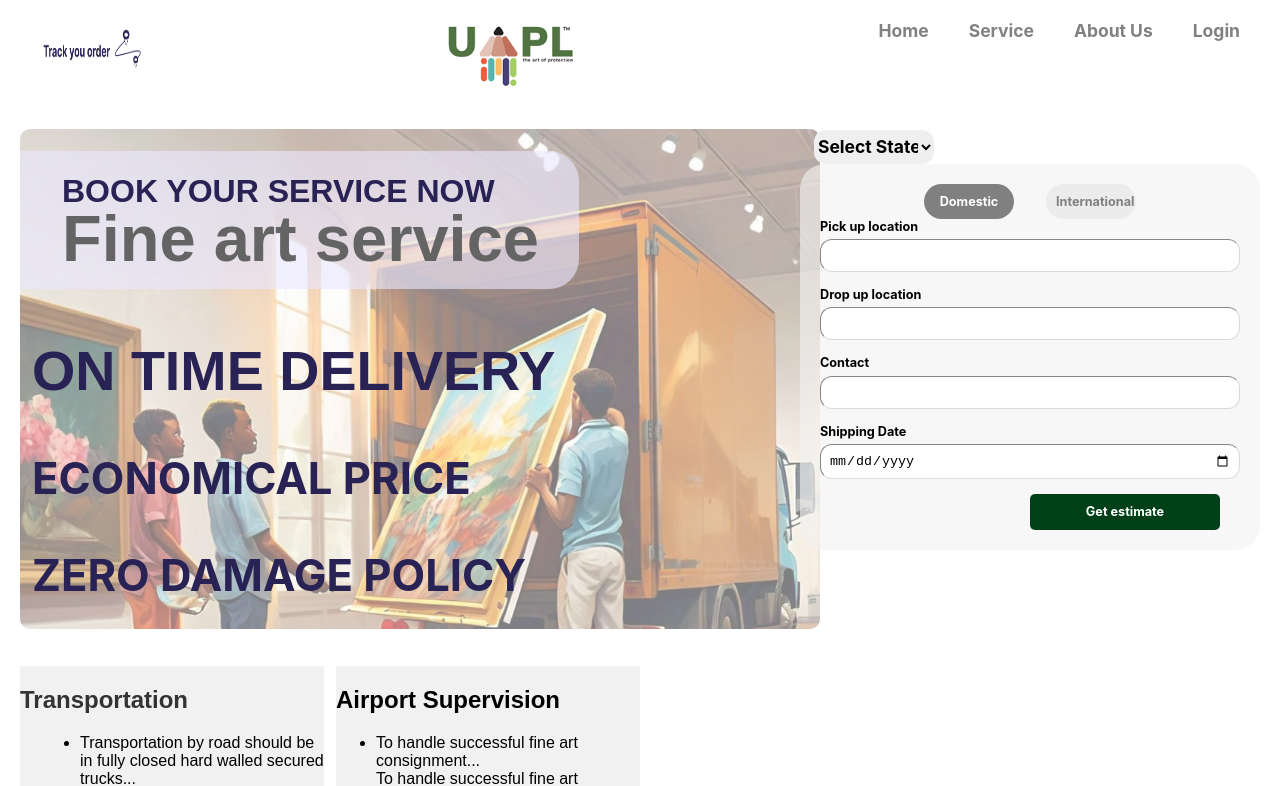
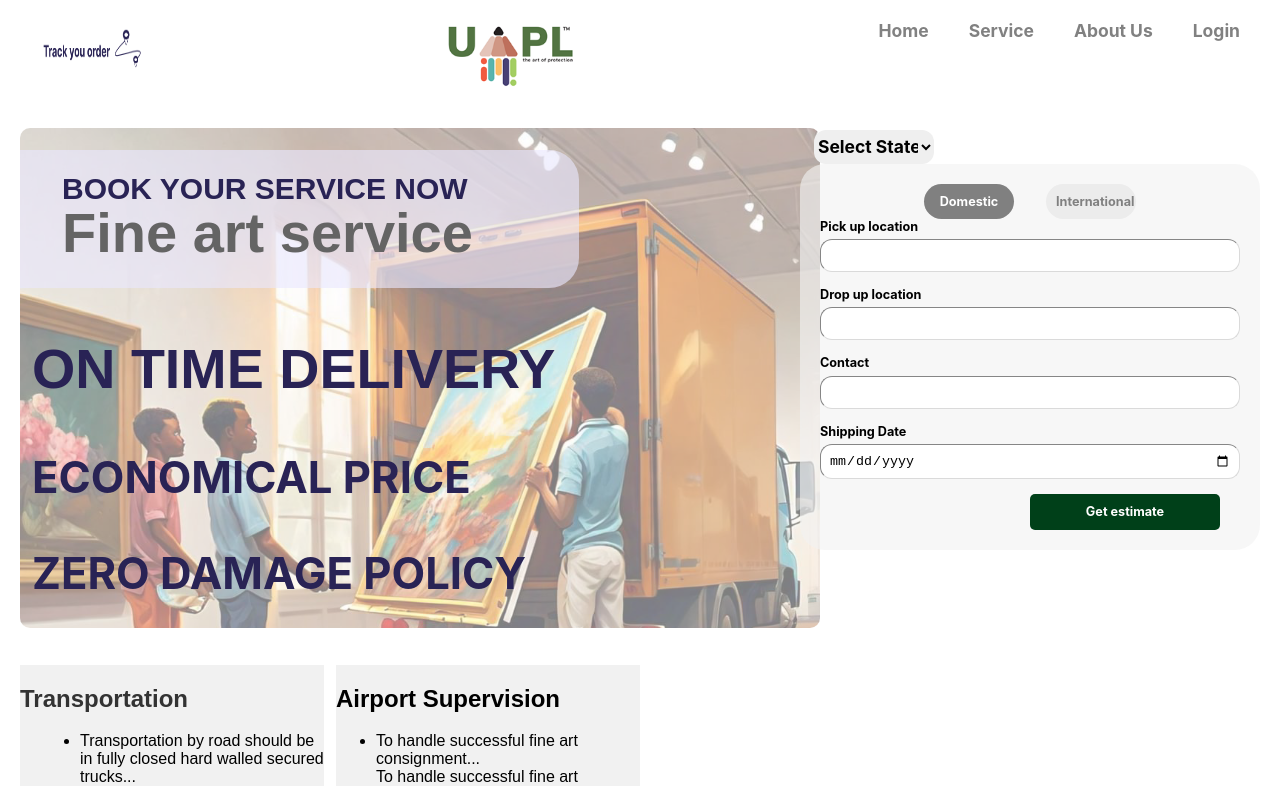
Before and after one commit to lakshmivenkateswara2356/artservices, a React (Create React App) app: page / in a window 1280 px wide. Shown: the top 786 px of the page. Built offline with nearby package versions, Linux system fonts and the light colour scheme.

Commit message:
bookcommit

```diff
--- a/src/components/ServiceDescription/index.css
+++ b/src/components/ServiceDescription/index.css
@@ -121,12 +121,13 @@ border-width: 1px;
     font-weight: bold !important;
     margin-left: 42px;
     padding-top: 22px;
+    font-size: 30px !important;
   }
 
  .Fineartsecs{
     color: #646464 !important;
      margin-left: 42px;
-     font-size: 65px !important;
+     font-size: 56px !important;
 margin-top: -20px;
 font-weight: 700;
 line-height: 53.12px;
```
